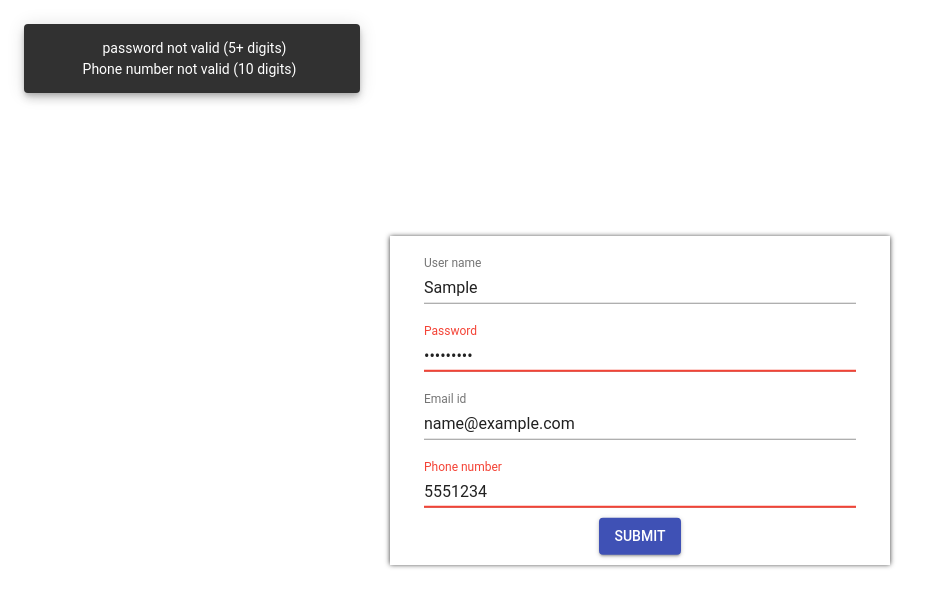
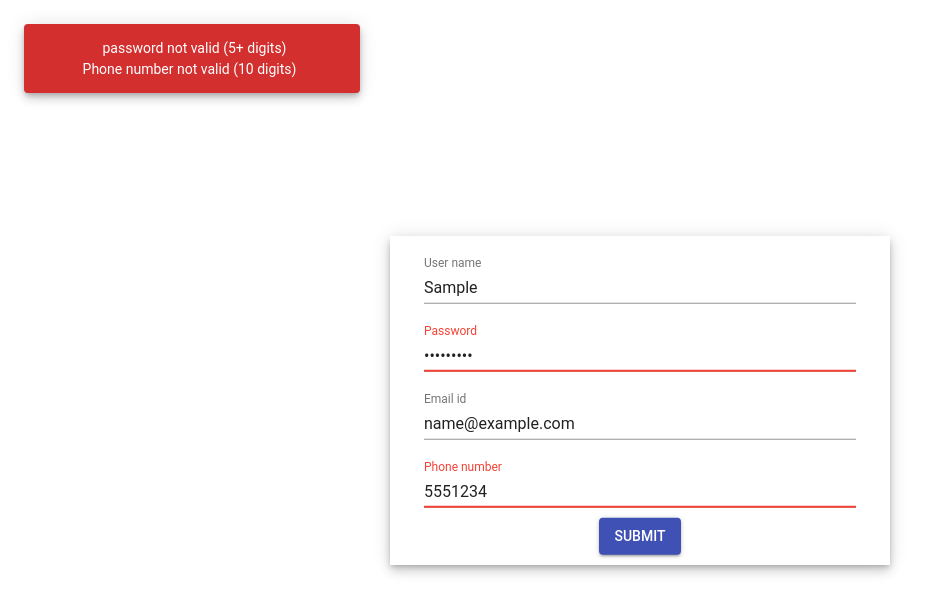
Before and after one commit to sudarshan-baliga/Coral-Blockchain-Assessment, a React (Create React App) app in the folder frontend/: page / in a window 1280 px wide. Both pictures are taken after typing "Sample", "Sample123", "name@example.com", "5551234" into the empty fields and a click on the button "SUBMIT". Shown: the top 614 px of the page, without its empty margins (0-940 px from the left). Built offline with nearby package versions, Linux system fonts and the light colour scheme.

Commit message:
changed the snackbar color to change based on the context

```diff
--- a/frontend/src/Components/AddUser/AddUser.js
+++ b/frontend/src/Components/AddUser/AddUser.js
@@ -16,7 +16,8 @@ export default class AddUser extends Component {
         phone: "",
         formValid: false,
         snackShow: false,
-        snackMessage: ""
+        snackMessage: "",
+        snackClass: "redBackground"
     };
     //different fields in the form
     fields = ["email", "password", "phone", "userName"];
@@ -79,13 +80,13 @@ export default class AddUser extends Component {
                     userName: this.state.userName,
                     phone: this.state.phone
                 }
-                insertUsr(userData).then(response =>{
+                insertUsr(userData).then(response => {
                     console.log(response, "in user");
-                    this.setState({snackMessage:response.message, snackShow: true});
+                    this.setState({ snackMessage: response.message, snackShow: true, snackClass: "greenBackground" });
                 })
             }
             else
-                this.setState({ snackShow: true });
+                this.setState({ snackShow: true, snackClass: "redBackground" });
 
         })
             .catch(err => {
--- a/frontend/src/Components/Form/Form.css
+++ b/frontend/src/Components/Form/Form.css
@@ -9,7 +9,7 @@
     flex-wrap: wrap;
     justify-content: center;
     padding: 10px;
-    box-shadow: 0px 0px 5px #333;
+    box-shadow: 0px 3px 5px -1px rgba(0,0,0,0.2), 0px 6px 10px 0px rgba(0,0,0,0.14), 0px 1px 18px 0px rgba(0,0,0,0.12);
 }
 
 .inpField {
@@ -23,6 +23,14 @@
     white-space:pre-line;
 }
 
+.redBackground > div{
+    background-color: #d32f2f !important;
+}
+
+.greenBackground > div {
+    background-color: #43a047 !important;
+}
+
 /* fix for alignment problem in snackbar */
 div.snackBar > div
 {
--- a/frontend/src/Components/Form/Form.js
+++ b/frontend/src/Components/Form/Form.js
@@ -55,7 +55,7 @@ export default class AddUser extends Component {
                     autoHideDuration={10000}
                     onClose={this.props.hideSnack}
                     message={<span id="snackMsg">{this.props.snackMessage}</span>}
-                    className="snackBar"
+                    className={ "snackBar " + this.props.snackClass }
                 />
             </Fragment>
         )
```
